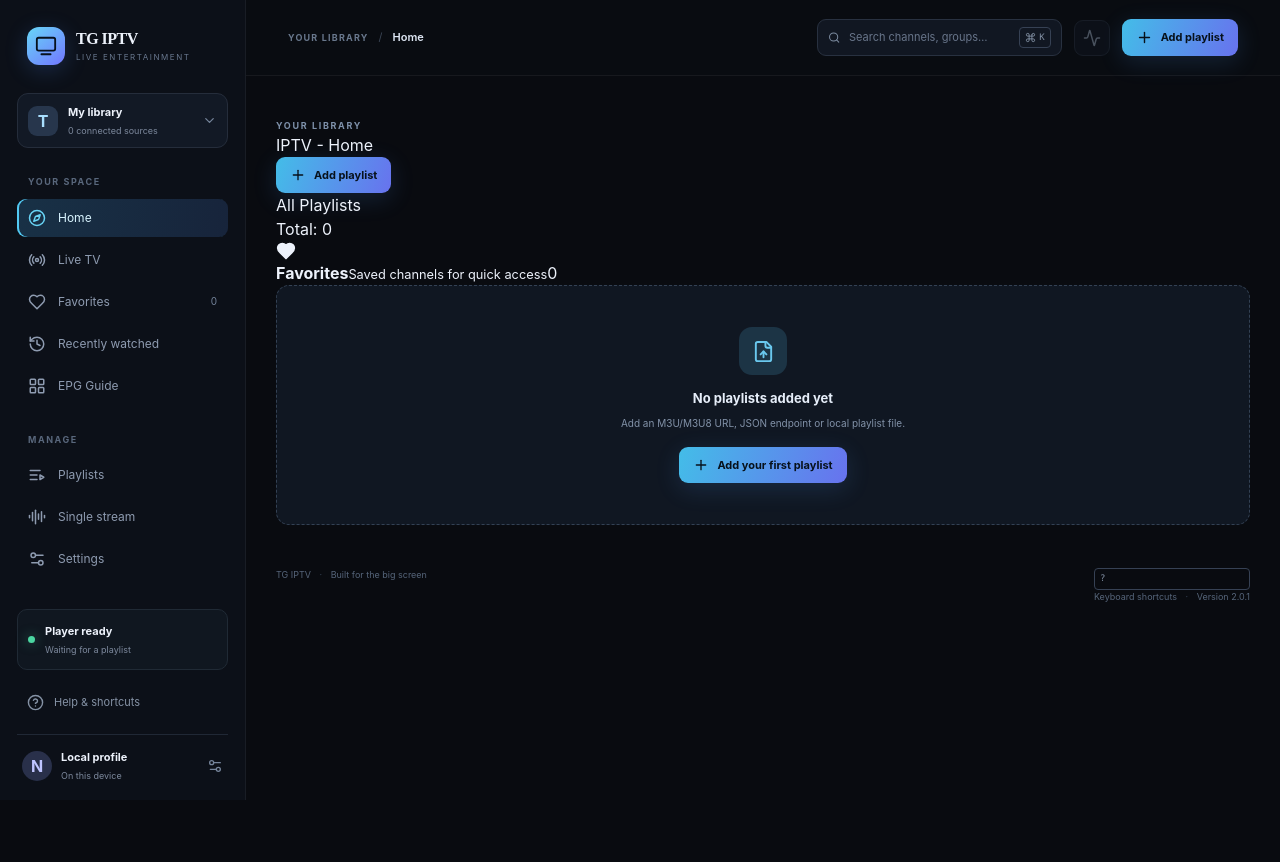
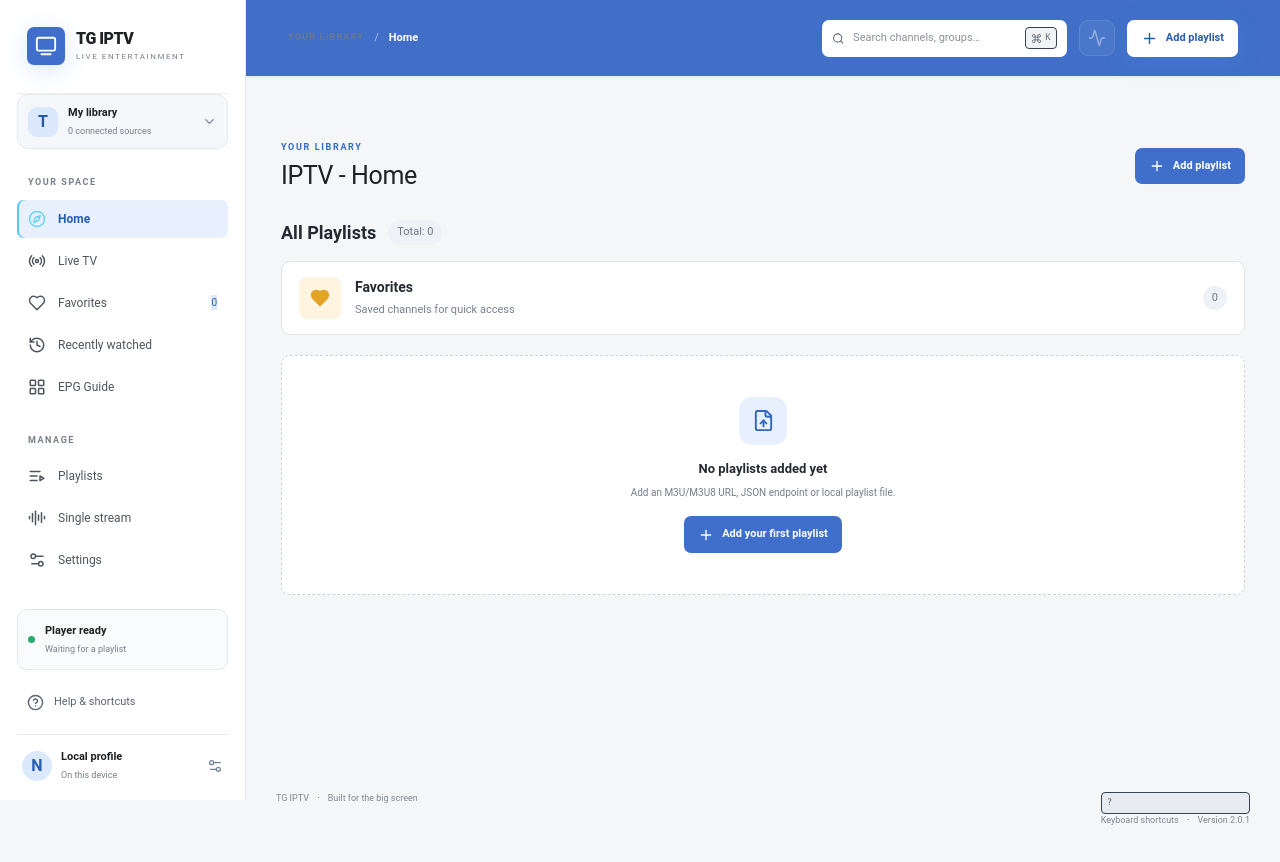
Before and after one commit to MoonDevil1/Tv-app, a React (Vite) app: page / in a window 1280 px wide. Before the commit the page ends 800 px from the top, so only its background shows below. Built offline with nearby package versions, Linux system fonts and the light colour scheme.

Commit message:
Restyle desktop UI with lightweight AuthoIPTV-inspired Material layout

```diff
--- a/src/index.css
+++ b/src/index.css
@@ -170,3 +170,106 @@ button:disabled{opacity:.45;cursor:not-allowed;transform:none!important}
 @media(max-width:900px){.player-hud{padding:16px}.player-controls{gap:5px}.volume-control input{width:55px}.player-controls>.hud-icon:nth-of-type(n+5){width:32px;height:32px}.player-title b{font-size:14px}.player-shortcut-hint{display:none}}
 
 .update-card{display:grid;gap:14px}.update-heading{display:flex;align-items:flex-start;justify-content:space-between;gap:16px}.update-heading>div{display:grid;gap:5px}.update-heading b{font-size:13px}.update-heading span,.update-status{font-size:11px;color:#91a2b7;line-height:1.55}.update-status{display:flex;align-items:center;gap:9px;overflow-wrap:anywhere}.update-indicator{display:grid;place-items:center;color:#72d6b4}.update-indicator.error{color:#ff899b}.update-progress{height:5px;border-radius:10px;overflow:hidden;background:#263345}.update-progress>div{height:100%;border-radius:inherit;background:linear-gradient(90deg,#6bd5ef,#8a88ff);}
+
+
+/* Material-inspired IPTV home and library — deliberately static for low-end PCs. */
+.app-shell{background:#f5f6f8;color:#202124;font-family:Roboto,"Segoe UI",Arial,sans-serif}
+.app-shell *{transition:none!important;animation-duration:0s!important;scroll-behavior:auto!important}
+.sidebar{background:#fff;border-right:1px solid #e1e4e8;box-shadow:none;color:#202124}
+.brand{border-bottom:1px solid #eceff2}
+.brand-mark{background:#3f6fca;color:#fff;border-radius:7px}
+.brand strong{color:#202124;font-family:Roboto,"Segoe UI",sans-serif}
+.brand span{color:#7a8088}
+.workspace{background:#f5f7fa;border:1px solid #e6e9ed;color:#202124}
+.workspace-icon{background:#dce8fb;color:#2459a8}
+.workspace small,.nav-label,.profile small,.connection small{color:#777f89}
+.nav-item{color:#50565e;border-radius:7px}
+.nav-item:hover,.nav-item.active{background:#e8f0fe;color:#245eb4}
+.nav-item.active{font-weight:650}
+.nav-count{background:#dce8fb;color:#245eb4}
+.connection{border-color:#e5e8ec;background:#fafbfc}
+.status-dot{background:#2eaa70;box-shadow:none}
+.help-link{color:#5c6570}
+.profile{border-color:#e5e8ec}
+.avatar{background:#dce8fb;color:#245eb4}
+.main-area{background:#f5f6f8}
+.topbar{background:#416fc7;color:#fff;border-bottom:0;box-shadow:0 1px 3px #00000016}
+.breadcrumbs span,.breadcrumbs b{color:#fff}
+.crumb-slash{opacity:.55}
+.search-box{background:#fff;border:0;color:#626a75;border-radius:7px}
+.search-box input{color:#202124}
+.search-box input::placeholder{color:#8b929a}
+.search-box kbd{background:#f1f3f5;color:#66707b}
+.icon-button{background:#ffffff20;border-color:#ffffff45;color:#fff}
+.icon-button:hover{background:#ffffff32}
+.add-button{background:#fff;color:#285cae;border:0;border-radius:7px}
+.add-button:hover{background:#f0f4fb}
+.page-content{background:#f5f6f8}
+.library-intro{background:#fff;border:1px solid #e5e8ec;border-radius:10px;box-shadow:none;padding:22px 24px;min-height:0}
+.library-intro .eyebrow,.management-view>.eyebrow,.home-title .eyebrow{color:#3269bf}
+.library-intro h1,.management-view h1,.home-title h1{font-family:Roboto,"Segoe UI",sans-serif;color:#202124;font-size:25px;letter-spacing:-.4px;line-height:1.25}
+.library-intro h1 span,.management-view h1 span{color:#4a5058;background:none;-webkit-text-fill-color:currentColor}
+.library-intro p,.view-lead{color:#68717c}
+.hero-art{display:none}
+.section-heading h2,.manage-toolbar h2,.home-section-heading h2{font-family:Roboto,"Segoe UI",sans-serif;color:#252a31}
+.eyebrow{color:#68717c}
+.playlist-select,.field-label input,.field-label select{background:#fff;border:1px solid #d8dde4;color:#30363d;border-radius:7px}
+.updated-label{color:#69737f}
+.group-chip{background:#fff;border:1px solid #d9dee5;color:#525b66;border-radius:18px}
+.group-chip span{color:#7e8792}
+.group-chip:hover,.group-chip.active{background:#e8f0fe;border-color:#8eb2ed;color:#245eb4}
+.channel-card{background:#fff;border:1px solid #e1e5ea;border-radius:8px;box-shadow:none}
+.channel-card:hover,.channel-card.selected{background:#f7faff;border-color:#7da8e8}
+.channel-main{color:#202124}
+.channel-logo{background:#edf2f8;color:#3970c5;border-radius:6px}
+.channel-copy b{color:#252a31}
+.channel-copy span,.channel-meta{color:#78818c}
+.favorite-button{color:#858d97}
+.favorite-button:hover,.favorite-button.is-favorite{color:#d84d68;background:#fff0f2}
+.selected-strip{background:#edf4ff;border:1px solid #c9dcfa;color:#25364f}
+.selected-strip span{color:#64748b}
+.notice.error{background:#fff2f1;border-color:#f1c6c2;color:#a13b34}
+.notice.success{background:#eef8f1;border-color:#c6e7d0;color:#247448}
+.empty-library{background:#fff;border:1px dashed #cbd2db;border-radius:9px}
+.empty-library .empty-icon,.playlist-row-icon{background:#e8f0fe;color:#3269bf}
+.empty-library b,.playlist-row-copy b{color:#252a31}
+.empty-library>span,.playlist-row-copy span,.playlist-row-copy small{color:#737d89}
+.primary-button{background:#3f6fca;color:#fff;border:0;border-radius:7px;box-shadow:none}
+.primary-button:hover{background:#315eaf;box-shadow:none}
+.management-view{color:#202124}
+.playlist-row,.guide-row,.settings-card{background:#fff;border:1px solid #e1e5ea;border-radius:9px;box-shadow:none}
+.playlist-row-copy b,.guide-channel b,.guide-program b,.settings-card>b{color:#252a31}
+.small-icon-button{background:#fff;border:1px solid #d9dee5;color:#586473;border-radius:7px}
+.small-icon-button:hover{background:#edf4ff;border-color:#a8c4ed;color:#245eb4}
+.field-label{color:#59636f}
+.field-label input:focus,.field-label select:focus{border-color:#6f9cde}
+.file-button{background:#f8fafc;border-color:#d7dde5;color:#46515e}
+.file-button:hover{background:#edf4ff;border-color:#9bb9e8;color:#245eb4}
+.add-modal{background:#fff;color:#202124;border:1px solid #e1e5ea;box-shadow:0 14px 45px #15243b30}
+.add-modal h2{color:#202124}
+.add-modal p,.modal-footnote{color:#69737f}
+.modal-close{color:#6b7480}
+.modal-icon{background:#e8f0fe;color:#3269bf}
+.modal-divider{color:#8a929c}
+.modal-divider:before,.modal-divider:after{background:#e4e8ed}
+.page-footer{color:#7d8792}
+.page-footer kbd{background:#e8ebef;color:#5c6570}
+.home-view{max-width:1080px;min-height:calc(100vh - 170px);padding:22px 5px}
+.home-title{display:flex;align-items:center;justify-content:space-between;gap:18px;margin-bottom:28px}
+.home-title h1{margin:5px 0 0}
+.home-section-heading{display:flex;align-items:center;gap:12px;margin:0 0 15px}
+.home-section-heading h2{font-size:18px;margin:0;font-weight:650}
+.home-section-heading>span,.home-count{font-size:11px;color:#6f7883;background:#eef1f5;border-radius:14px;padding:4px 9px}
+.home-favorites,.home-playlist-card{width:100%;display:flex;align-items:center;gap:14px;text-align:left;padding:15px 17px;background:#fff;border:1px solid #e1e5ea;border-radius:9px;color:#252a31;box-shadow:none}
+.home-favorites{margin-bottom:20px}
+.home-favorites:hover,.home-playlist-card:hover{background:#f8faff;border-color:#9bb9e8}
+.home-favorites-icon,.home-playlist-icon{width:42px;height:42px;flex:0 0 42px;display:grid;place-items:center;border-radius:8px;background:#fff4df;color:#e3a326}
+.home-favorites>span:nth-child(2),.home-playlist-copy{display:grid;gap:4px;min-width:0}
+.home-favorites b,.home-playlist-copy b{font-size:14px;font-weight:650}
+.home-favorites small,.home-playlist-copy small{font-size:11px;color:#77818d}
+.home-count{margin-left:auto;white-space:nowrap}
+.home-playlist-list{display:grid;gap:9px}
+.home-playlist-icon{background:#e8f0fe;color:#3269bf}
+.home-playlist-card{cursor:pointer}
+.home-playlist-card .home-count{background:#eef1f5}
+@media(max-width:760px){.home-title{align-items:flex-start;flex-direction:column}.home-view{padding:16px 2px}.library-intro{padding:17px}.topbar{background:#416fc7}}
```
